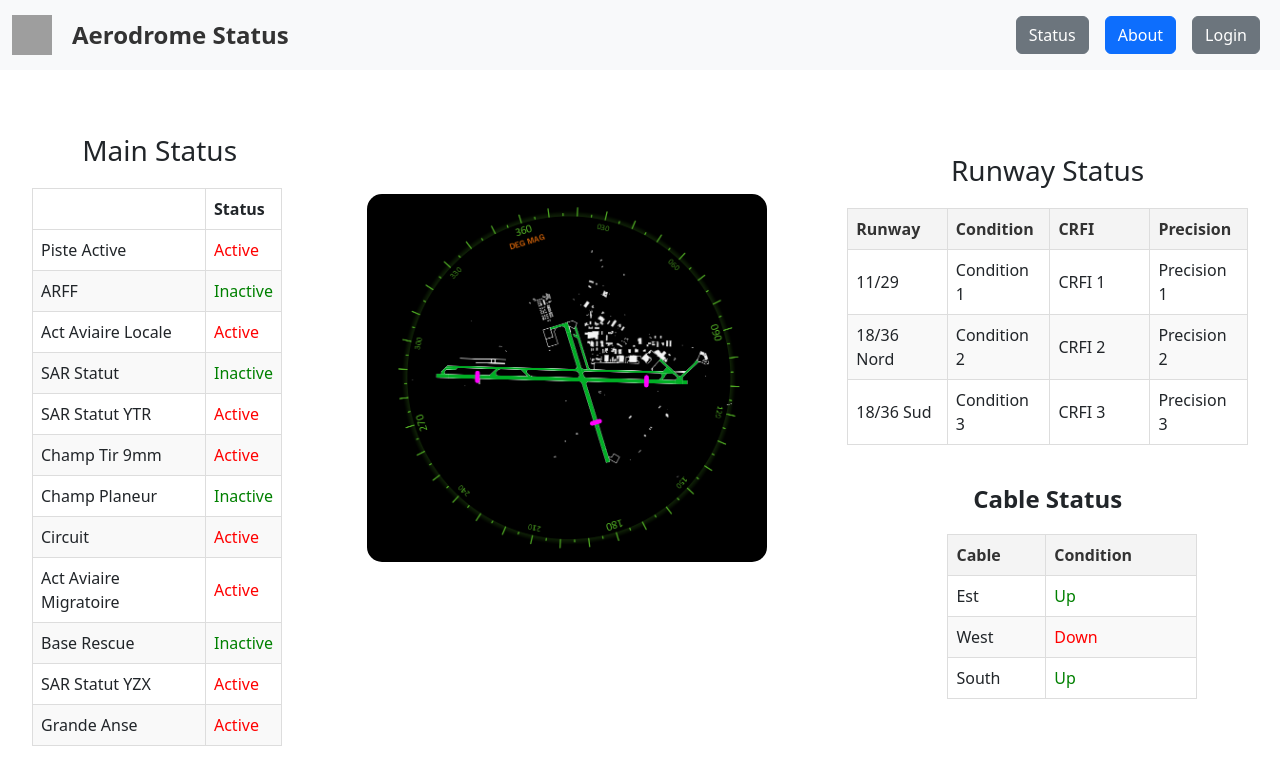
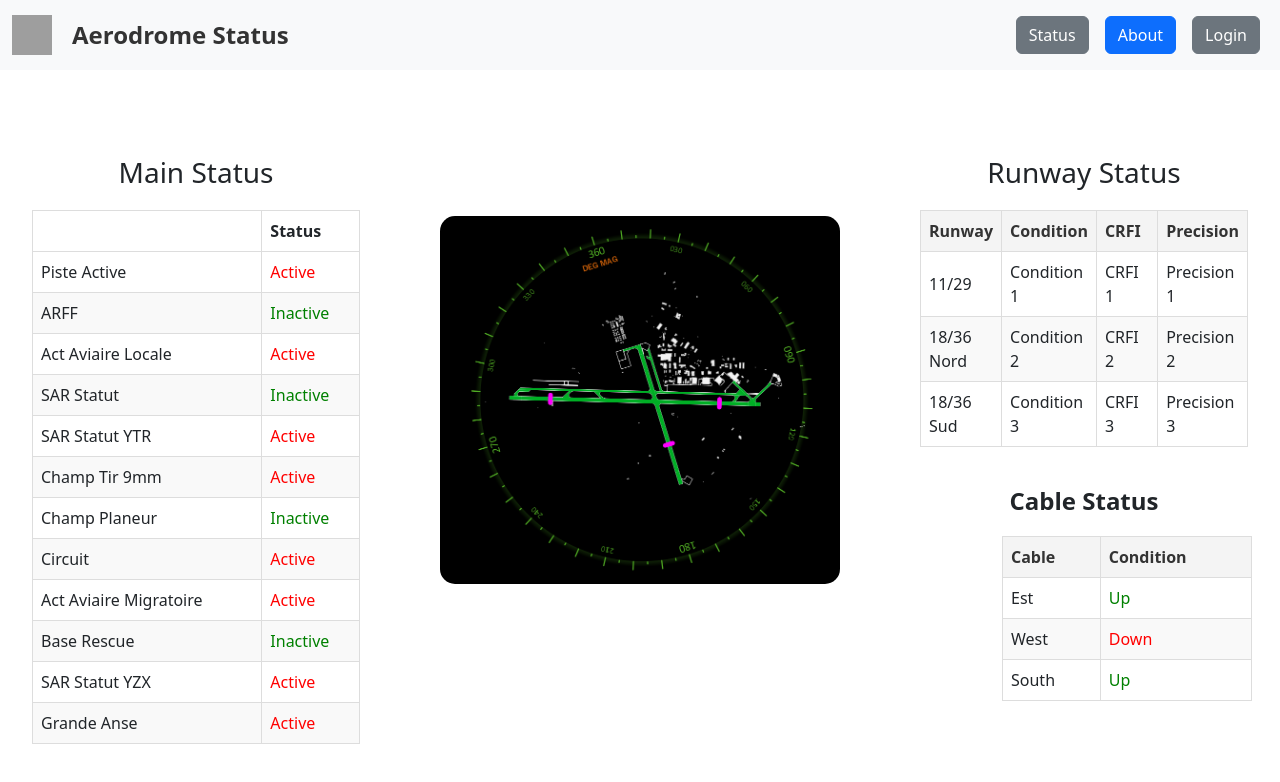
Before and after one commit to carrollcompute/Aerodrome, a React (Vite) app in the folder aerodrome_react_app/: page / in a window 1280 px wide. Shown: the top 782 px of the page. Built offline with nearby package versions, Linux system fonts and the light colour scheme; grey boxes are pictures that could not be loaded.

Commit message:
Formatting Update
Better organized the components for easier styling

```diff
--- a/aerodrome_react_app/src/App/Status/Status.css
+++ b/aerodrome_react_app/src/App/Status/Status.css
@@ -2,6 +2,22 @@
 .status-view {
   display:flex;
   width: 100%;
+  border-collapse: collapse;
+  margin-top: 20px;
+  gap: 5em;
+}
+
+.main-status-view {
+  display:inline-block;
+  width: 33%;
+  border-collapse: collapse;
+  margin-top: 20px;
+  gap: 5em;
+}
+
+.aerodrome-image-view {
+  display:inline-block;
+  width: 33%;
   border-collapse: collapse;
   margin-top: 20px;
   gap: 5em;
--- a/aerodrome_react_app/src/App/Status/Status.tsx
+++ b/aerodrome_react_app/src/App/Status/Status.tsx
@@ -10,8 +10,12 @@ const Status: React.FC = () => {
 
   return (
     <div className='status-view'>
-      <MainStatus/>
-      <AerodromeImage />
+      <div className='main-status-view'>
+        <MainStatus/>
+      </div>
+      <div className='aerodrome-image-view'>
+        <AerodromeImage />
+      </div>
       <div className='runway-cable-status-view'>
         <RunwayStatus />
         <CableStatus />
--- a/aerodrome_react_app/src/App/Status/components/MainStatus.css
+++ b/aerodrome_react_app/src/App/Status/components/MainStatus.css
@@ -1,6 +1,6 @@
 /* MainStatus.css */
 .main-status-table {
-    width: 20%;
+    width: 100%;
     min-width: 250px;
     border-collapse: collapse;
     margin-top: 20px;
```
